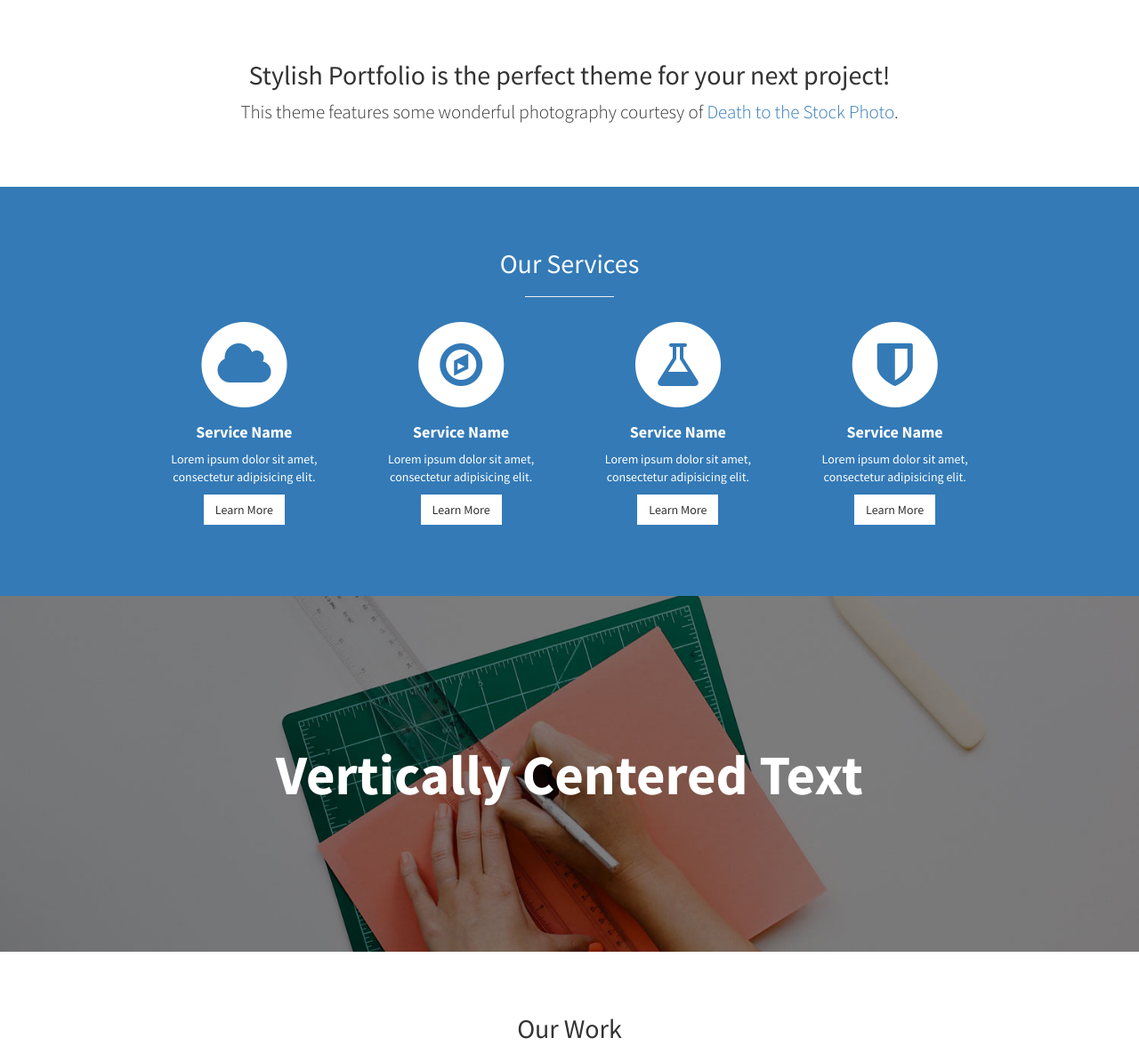
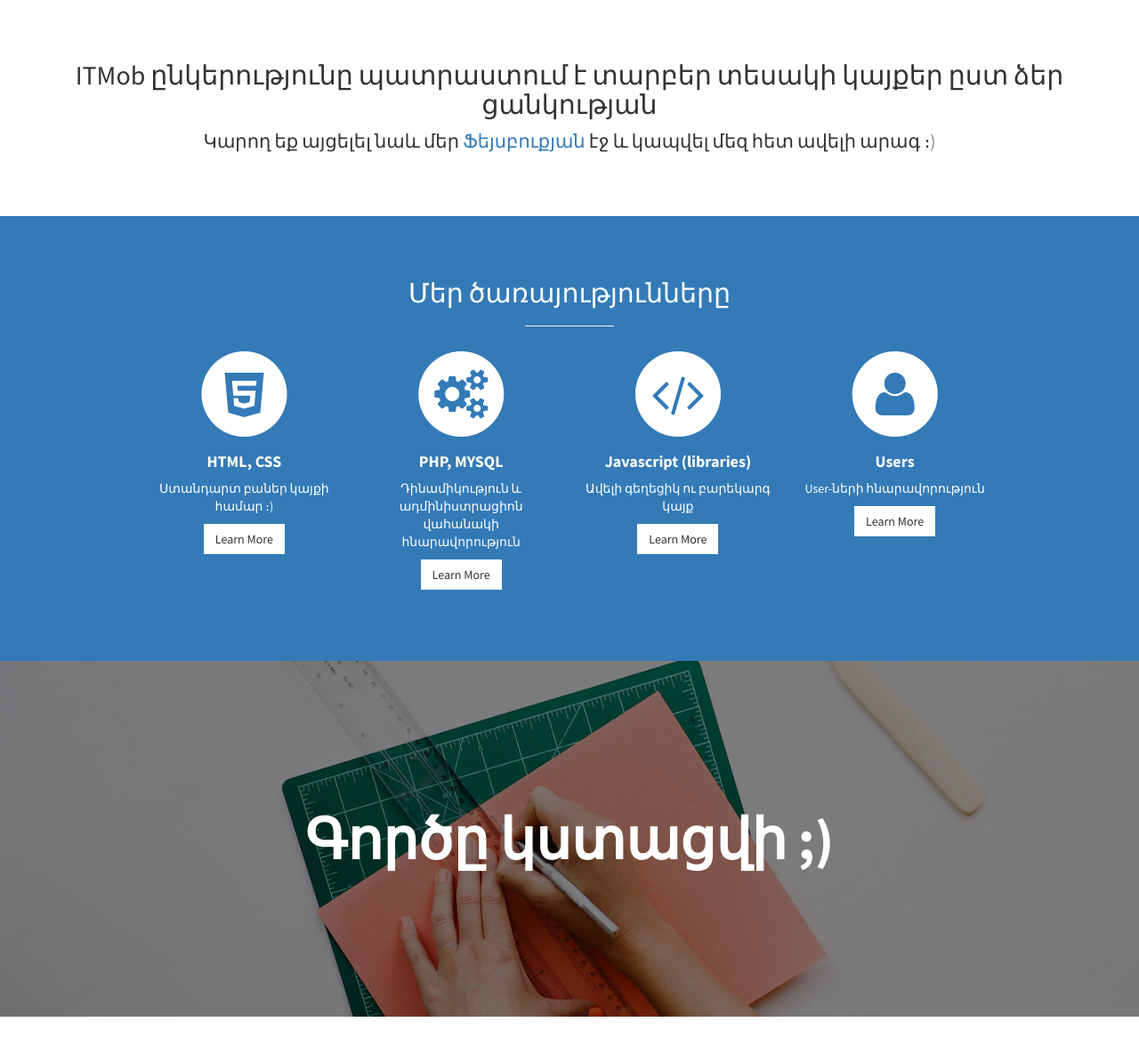
Before and after one commit to itmob/itmob, a plain HTML site: page index.html in a window 1280 px wide. Shown: the part 802-1978 px from the top of the page at 89% size. Drawn offline with Linux system fonts and the light colour scheme.

Commit message:
Update index.html

```diff
--- a/index.html
+++ b/index.html
@@ -9,7 +9,7 @@
     <meta name="description" content="">
     <meta name="author" content="">
 
-    <title>Stylish Portfolio - Start Bootstrap Theme</title>
+    <title>ITMob Company</title>
 
     <!-- Bootstrap Core CSS -->
     <link href="css/bootstrap.min.css" rel="stylesheet">
@@ -61,10 +61,10 @@
     <!-- Header -->
     <header id="top" class="header">
         <div class="text-vertical-center">
-            <h1>Start Bootstrap</h1>
-            <h3>Free Bootstrap Themes &amp; Templates</h3>
+            <h1>ITMob ընկերություն</h1>
+            <h3>Պատվիրեք ձեր կայքը մեր կայքի միջոցով</h3>
             <br>
-            <a href="#about" class="btn btn-dark btn-lg">Find Out More</a>
+            <a href="#about" class="btn btn-dark btn-lg">Մանրամասները</a>
         </div>
     </header>
 
@@ -73,8 +73,8 @@
         <div class="container">
             <div class="row">
                 <div class="col-lg-12 text-center">
-                    <h2>Stylish Portfolio is the perfect theme for your next project!</h2>
-                    <p class="lead">This theme features some wonderful photography courtesy of <a target="_blank" href="http://join.deathtothestockphoto.com/">Death to the Stock Photo</a>.</p>
+                    <h2>ITMob ընկերությունը պատրաստում է տարբեր տեսակի կայքեր ըստ ձեր ցանկության</h2>
+                    <p class="lead">Կարող եք այցելել նաև մեր <a target="_blank" href="https://www.facebook.com/ItMob.am">Ֆեյսբուքյան</a> էջ և կապվել մեզ հետ ավելի արագ ։)</p>
                 </div>
             </div>
             <!-- /.row -->
@@ -88,19 +88,19 @@
         <div class="container">
             <div class="row text-center">
                 <div class="col-lg-10 col-lg-offset-1">
-                    <h2>Our Services</h2>
+                    <h2>Մեր ծառայությունները</h2>
                     <hr class="small">
                     <div class="row">
                         <div class="col-md-3 col-sm-6">
                             <div class="service-item">
                                 <span class="fa-stack fa-4x">
                                 <i class="fa fa-circle fa-stack-2x"></i>
-                                <i class="fa fa-cloud fa-stack-1x text-primary"></i>
+                                <i class="fa fa-html5 fa-stack-1x text-primary"></i>
                             </span>
                                 <h4>
-                                    <strong>Service Name</strong>
+                                    <strong>HTML, CSS </strong>
                                 </h4>
-                                <p>Lorem ipsum dolor sit amet, consectetur adipisicing elit.</p>
+                                <p>Ստանդարտ բաներ կայքի համար ։)</p>
                                 <a href="#" class="btn btn-light">Learn More</a>
                             </div>
                         </div>
@@ -108,12 +108,12 @@
                             <div class="service-item">
                                 <span class="fa-stack fa-4x">
                                 <i class="fa fa-circle fa-stack-2x"></i>
-                                <i class="fa fa-compass fa-stack-1x text-primary"></i>
+                                <i class="fa fa-cogs fa-stack-1x text-primary"></i>
                             </span>
                                 <h4>
-                                    <strong>Service Name</strong>
+                                    <strong>PHP, MYSQL</strong>
                                 </h4>
-                                <p>Lorem ipsum dolor sit amet, consectetur adipisicing elit.</p>
+                                <p>Դինամիկություն և ադմինիստրացիոն վահանակի հնարավորություն</p>
                                 <a href="#" class="btn btn-light">Learn More</a>
                             </div>
                         </div>
@@ -121,12 +121,12 @@
                             <div class="service-item">
                                 <span class="fa-stack fa-4x">
                                 <i class="fa fa-circle fa-stack-2x"></i>
-                                <i class="fa fa-flask fa-stack-1x text-primary"></i>
+                                <i class="fa fa-code fa-stack-1x text-primary"></i>
                             </span>
                                 <h4>
-                                    <strong>Service Name</strong>
+                                    <strong>Javascript (libraries)</strong>
                                 </h4>
-                                <p>Lorem ipsum dolor sit amet, consectetur adipisicing elit.</p>
+                                <p>Ավելի գեղեցիկ ու բարեկարգ կայք</p>
                                 <a href="#" class="btn btn-light">Learn More</a>
                             </div>
                         </div>
@@ -134,12 +134,12 @@
                             <div class="service-item">
                                 <span class="fa-stack fa-4x">
                                 <i class="fa fa-circle fa-stack-2x"></i>
-                                <i class="fa fa-shield fa-stack-1x text-primary"></i>
+                                <i class="fa fa-user fa-stack-1x text-primary"></i>
                             </span>
                                 <h4>
-                                    <strong>Service Name</strong>
+                                    <strong>Users</strong>
                                 </h4>
-                                <p>Lorem ipsum dolor sit amet, consectetur adipisicing elit.</p>
+                                <p>User-ների հնարավորություն</p>
                                 <a href="#" class="btn btn-light">Learn More</a>
                             </div>
                         </div>
@@ -156,7 +156,7 @@
     <!-- Callout -->
     <aside class="callout">
         <div class="text-vertical-center">
-            <h1>Vertically Centered Text</h1>
+            <h1>Գործը կստացվի ;)</h1>
         </div>
     </aside>
 
@@ -165,7 +165,7 @@
         <div class="container">
             <div class="row">
                 <div class="col-lg-10 col-lg-offset-1 text-center">
-                    <h2>Our Work</h2>
+                    <h2>Աշխատանքային, աշխատանքային․․․</h2>
                     <hr class="small">
                     <div class="row">
                         <div class="col-md-6">
@@ -212,9 +212,7 @@
         <div class="container">
             <div class="row">
                 <div class="col-lg-12 text-center">
-                    <h3>The buttons below are impossible to resist.</h3>
-                    <a href="#" class="btn btn-lg btn-light">Click Me!</a>
-                    <a href="#" class="btn btn-lg btn-dark">Look at Me!</a>
+                    <h1>Ելք Կա!</h1>
                 </div>
             </div>
         </div>
@@ -222,11 +220,8 @@
 
     <!-- Map -->
     <section id="contact" class="map">
-        <iframe width="100%" height="100%" frameborder="0" scrolling="no" marginheight="0" marginwidth="0" src="https://maps.google.com/maps?f=q&amp;source=s_q&amp;hl=en&amp;geocode=&amp;q=Twitter,+Inc.,+Market+Street,+San+Francisco,+CA&amp;aq=0&amp;oq=twitter&amp;sll=28.659344,-81.187888&amp;sspn=0.128789,0.264187&amp;ie=UTF8&amp;hq=Twitter,+Inc.,+Market+Street,+San+Francisco,+CA&amp;t=m&amp;z=15&amp;iwloc=A&amp;output=embed"></iframe>
+        <iframe width="100%" height="100%" frameborder="0" scrolling="no" marginheight="0" marginwidth="0" src="https://www.google.com/maps/embed?pb=!1m10!1m8!1m3!1d47678550.38661006!2d30.083212139240157!3d43.16610154717233!3m2!1i1024!2i768!4f13.1!5e0!3m2!1sru!2s!4v1491703841377"></iframe>
         <br />
-        <small>
-            <a href="https://maps.google.com/maps?f=q&amp;source=embed&amp;hl=en&amp;geocode=&amp;q=Twitter,+Inc.,+Market+Street,+San+Francisco,+CA&amp;aq=0&amp;oq=twitter&amp;sll=28.659344,-81.187888&amp;sspn=0.128789,0.264187&amp;ie=UTF8&amp;hq=Twitter,+Inc.,+Market+Street,+San+Francisco,+CA&amp;t=m&amp;z=15&amp;iwloc=A"></a>
-        </small>
     </section>
 
     <!-- Footer -->
@@ -256,7 +251,7 @@
                         </li>
                     </ul>
                     <hr class="small">
-                    <p class="text-muted">Copyright &copy; Your Website 2014</p>
+                    <p class="text-muted">Copyright &copy; ITMob 2017</p>
                 </div>
             </div>
         </div>
```
